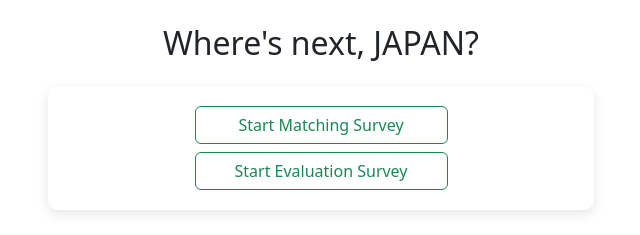
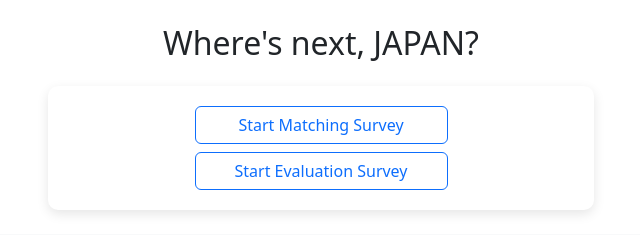
Before and after one commit to nt-thuyr/chamu-web-app, a Django app: page / in a window 1280 px wide. Shown: the part 76-311 px from the top of the page, without its empty margins (319-959 px from the left). Run offline with Django 5.2, Linux system fonts and the light colour scheme.

Commit message:
homepage

```diff
--- a/templates/homepage.html
+++ b/templates/homepage.html
@@ -14,8 +14,8 @@
             <input type="hidden" name="next_action" id="next_action_input" value="">
             {{ form.as_p }}
             <div class="d-grid gap-2 col-6 mx-auto">
-                <button type="button" id="start-matching-btn" class="btn btn-outline-success w-100">Start Matching Survey</button>
-                <button type="button" id="start-evaluation-btn" class="btn btn-outline-success w-100">Start Evaluation Survey</button>
+                <button type="button" id="start-matching-btn" class="btn btn-outline-primary w-100">Start Matching Survey</button>
+                <button type="button" id="start-evaluation-btn" class="btn btn-outline-primary w-100">Start Evaluation Survey</button>
             </div>
         </form>
     </div>
```
